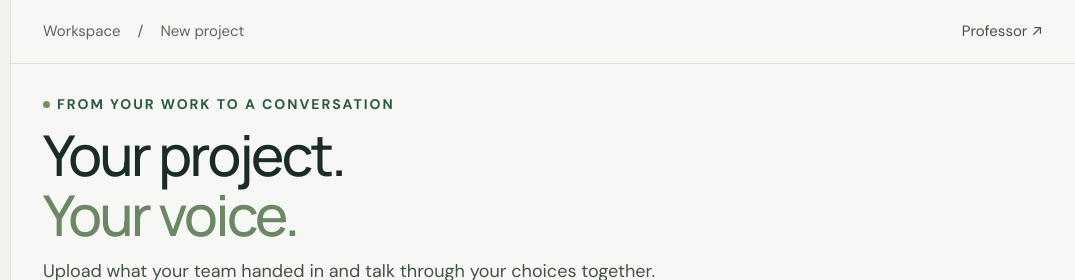
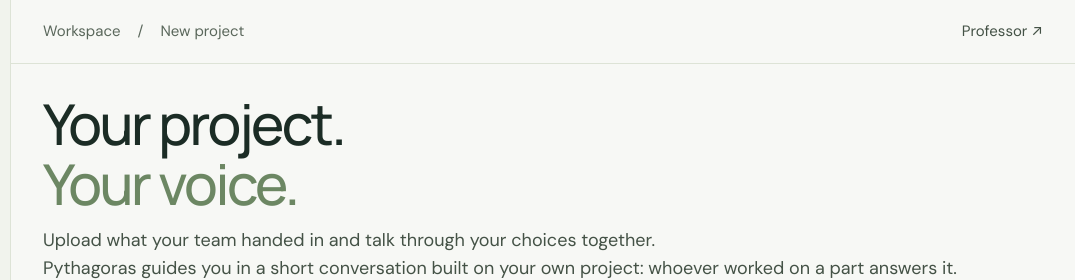
Before and after one commit to Keevin16/StudentClash-PreCooked, a plain HTML site: page pythagoras/static/index.html in a window 1280 px wide. Shown: the top 280 px of the page, 205-1280 px from the left. Drawn offline with Linux system fonts and the light colour scheme; no server answers.

Commit message:
Remove upload page eyebrow

```diff
--- a/pythagoras/static/index.html
+++ b/pythagoras/static/index.html
@@ -39,7 +39,6 @@
       </header>
       <section class="view">
         <div class="page-intro">
-          <div class="eyebrow"><span></span> FROM YOUR WORK TO A CONVERSATION</div>
           <h1>Your project.<br><span>Your voice.</span></h1>
           <p>Upload what your team handed in and talk through your choices together.<br>Pythagoras guides you in a short
             conversation built on your own project: whoever worked on a part answers it.</p>
```
